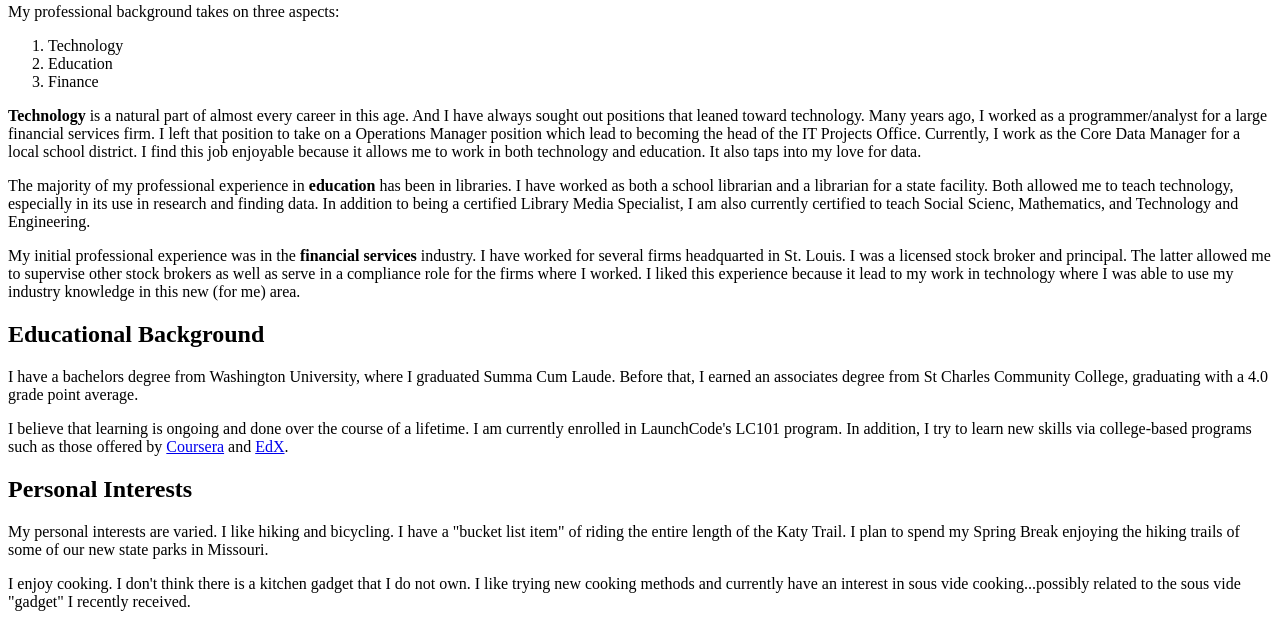
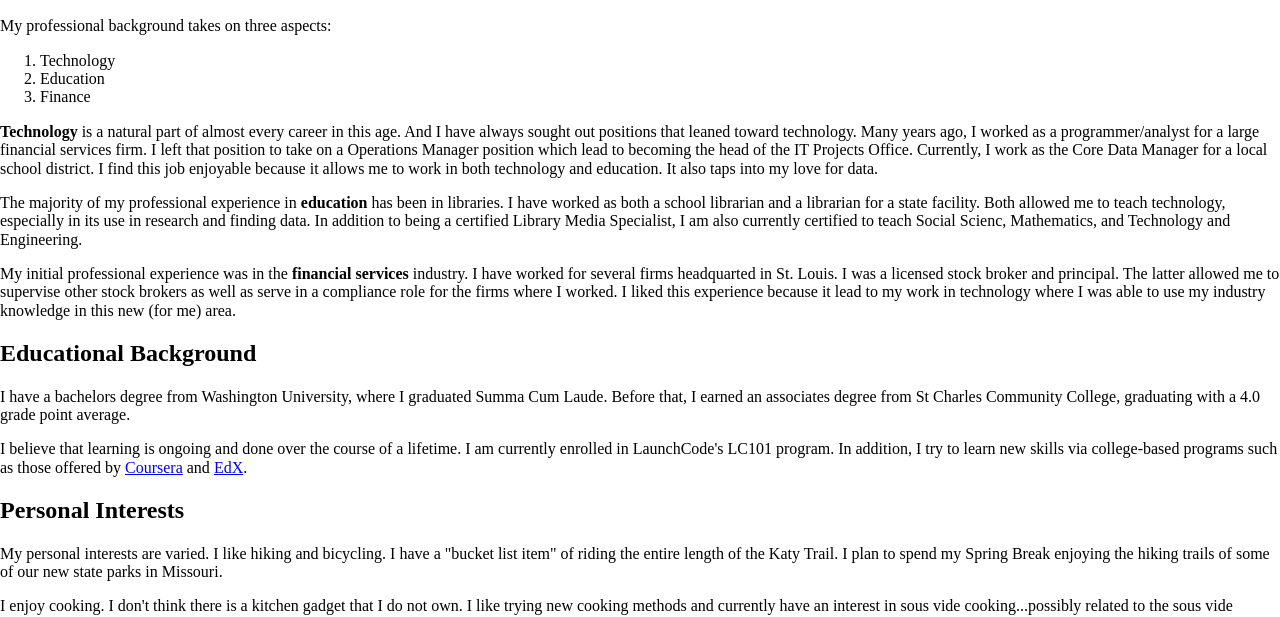
Before and after one commit to suzyjax5/html-me-something, a plain HTML site: page index.html in a window 1280 px wide. Shown: the part 110-727 px from the top of the page. Drawn offline with nearby package versions, Linux system fonts and the light colour scheme.

Commit message:
CSSverbiage Changes
Added title to page
Added css links

```diff
--- a/index.html
+++ b/index.html
@@ -1,7 +1,11 @@
 <!DOCTYPE HMTL>
 <html>
 <head>
-	<title>the title goes here</title>
+	<title>Suzanne Jackson</title>
+
+    	<link rel="stylesheet" href="normalize.css">
+    	<link rel="stylesheet" href="styles.css">
+
 </head>
 
 <body>
```
